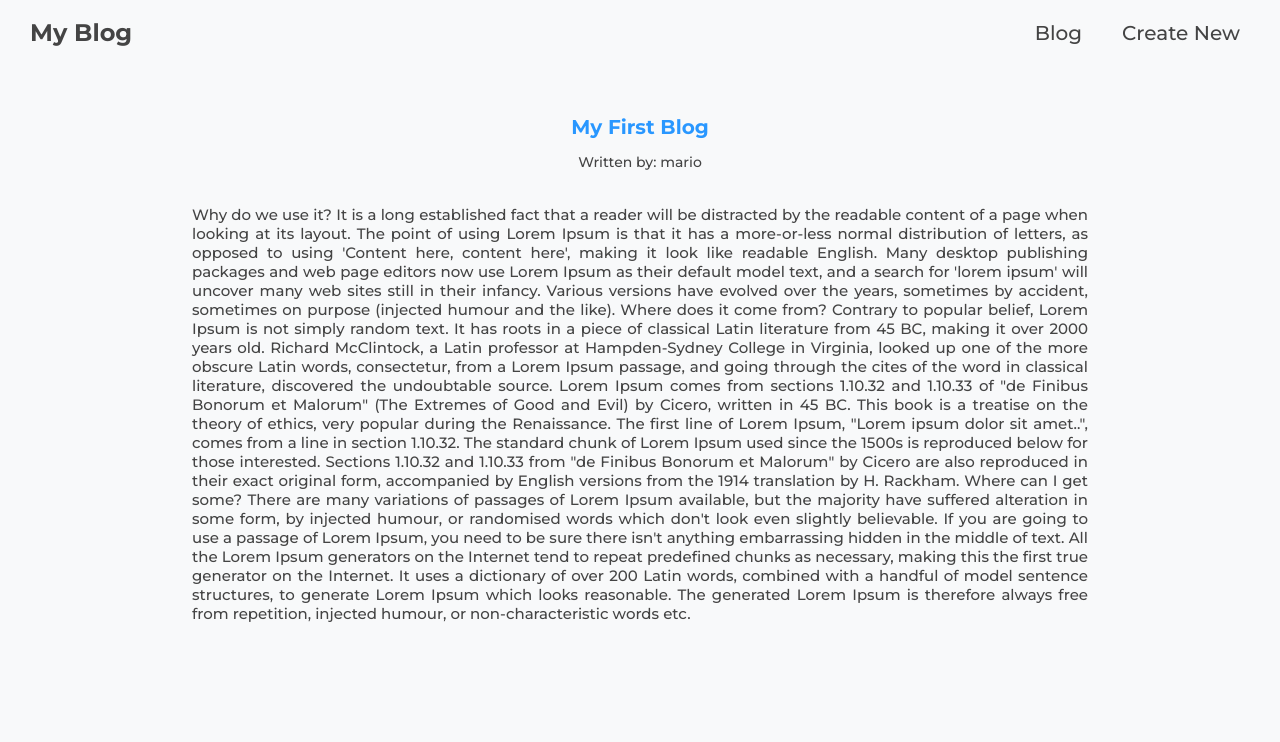
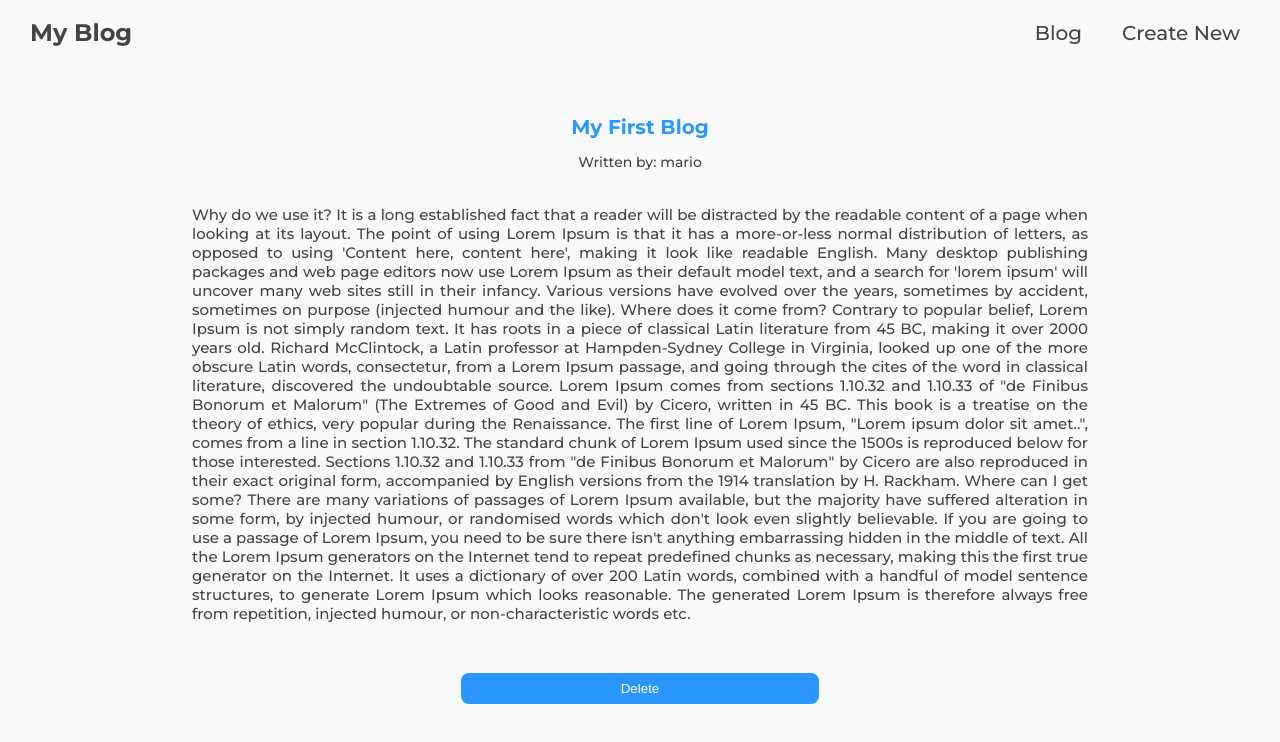
Before and after one commit to Mikarrr/My-blog, a React (Create React App) app: page /blogs/1 in a window 1280 px wide. Shown: the top 742 px of the page. Built offline with nearby package versions, Linux system fonts and the light colour scheme; data requests are answered from the project's data file.

Commit message:
add delete

```diff
--- a/src/assets/scss/_blog.scss
+++ b/src/assets/scss/_blog.scss
@@ -80,10 +80,22 @@
     }
     div {
       margin-top: 20px;
-      margin-bottom: 100px;
+      margin-bottom: 30px;
       color: $text-color;
       font-size: 15px;
       text-align: justify;
     }
+    button {
+      margin-top: 20px;
+      width: 40%;
+      background: $button-color;
+      color: #fff;
+      border: 0;
+      padding: 8px;
+      border-radius: 8px;
+      cursor: pointer;
+      align-self: center;
+      margin-bottom: 100px;
+    }
   }
 }
--- a/src/components/BlogDetails.js
+++ b/src/components/BlogDetails.js
@@ -1,11 +1,21 @@
 import { useParams } from "react-router";
 import useFetch from "./useFetch";
+import { useNavigate } from "react-router-dom";
 
 const BlogDetails = () => {
   const { id } = useParams();
   const { data, error, isPending } = useFetch(
     `http://localhost:8000/blogs/${id}`
   );
+  const history = useNavigate();
+  const handleClick = () => {
+    fetch(`http://localhost:8000/blogs/${data.id}`, {
+      method: "DELETE",
+    }).then(() => {
+      history("/");
+    });
+  };
+
   return (
     <div className="blog-details">
       {isPending && <div>Loading...</div>}
@@ -15,6 +25,7 @@ const BlogDetails = () => {
           <h2>{data.title}</h2>
           <p>Written by: {data.author}</p>
           <div>{data.body}</div>
+          <button onClick={handleClick}>Delete</button>
         </article>
       )}
     </div>
--- a/src/pages/Create.js
+++ b/src/pages/Create.js
@@ -1,13 +1,31 @@
 import { useState } from "react";
+import { useNavigate } from "react-router-dom";
 
 const Create = () => {
   const [title, setTitle] = useState("");
-  const [description, setDescription] = useState("");
-  const [author, setAuthor] = useState("");
+  const [body, setbody] = useState("");
+  const [author, setAuthor] = useState("mario");
+  const [isPending, setIsPending] = useState(false);
+  const history = useNavigate();
+  const handleSubmit = (e) => {
+    e.preventDefault();
+    const blog = { title, body, author };
+
+    fetch("http://localhost:8000/blogs", {
+      method: "POST",
+      headers: { "Content-Type": "application/json" },
+      body: JSON.stringify(blog),
+    }).then(() => {
+      console.log("new blog added");
+      setIsPending(false);
+      history("/");
+    });
+  };
+
   return (
     <div className="create">
       <h2>Add a New Blog</h2>
-      <form>
+      <form onSubmit={handleSubmit}>
         <label>Blog title:</label>
         <input
           type="text"
@@ -15,18 +33,19 @@ const Create = () => {
           value={title}
           onChange={(e) => setTitle(e.target.value)}
         />
-        <label>Blog description:</label>
+        <label>Blog body:</label>
         <textarea
           required
-          value={description}
-          onChange={(e) => setDescription(e.target.value)}
+          value={body}
+          onChange={(e) => setbody(e.target.value)}
         ></textarea>
         <label>Blog author:</label>
         <select value={author} onChange={(e) => setAuthor(e.target.value)}>
           <option value="mario">mario</option>
           <option value="yoshi">yoshi</option>
         </select>
-        <button>Add Blog</button>
+        {!isPending && <button>Add Blog</button>}
+        {isPending && <button>Adding Blog...</button>}
       </form>
     </div>
   );
```
Also changed, not shown: data/db.json (+2 -2 lines).
